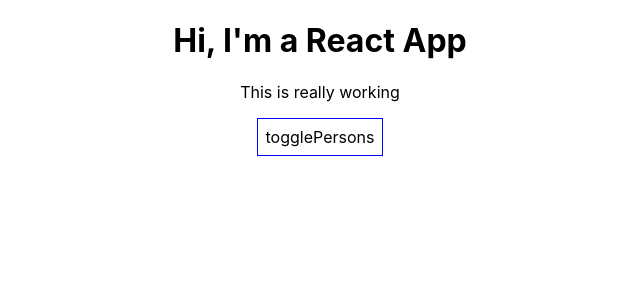
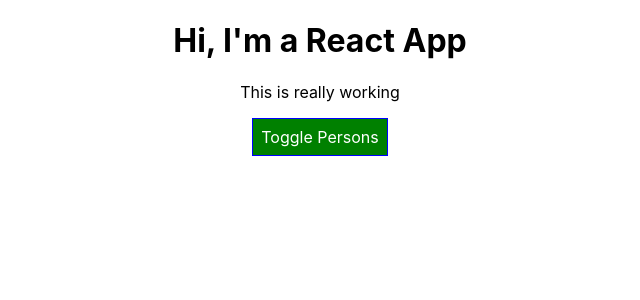
Before and after one commit to Mayvis/react-practice, a React (Create React App) app: page / in a window 1280 px wide. Shown: the top 300 px of the page, without its empty margins (320-960 px from the left). Built offline with nearby package versions, Linux system fonts and the light colour scheme.

Commit message:
Setting styles dynamically

```diff
--- a/src/App.js
+++ b/src/App.js
@@ -47,7 +47,8 @@ class App extends Component {
 
   render() {
     const style = {
-      backgroundColor: 'white',
+      backgroundColor: 'green',
+      color: 'white',
       font: 'inherit',
       border: '1px solid blue',
       padding: '8px',
@@ -71,6 +72,8 @@ class App extends Component {
           })}
         </div>
       );
+
+      style.backgroundColor = 'red';
     }
 
     return (
@@ -80,7 +83,7 @@ class App extends Component {
         <button
           style={style}
           onClick={this.togglePersonsHandler}
-        >togglePersons</button>
+        >Toggle Persons</button>
         {persons}
       </div>
     );
```
